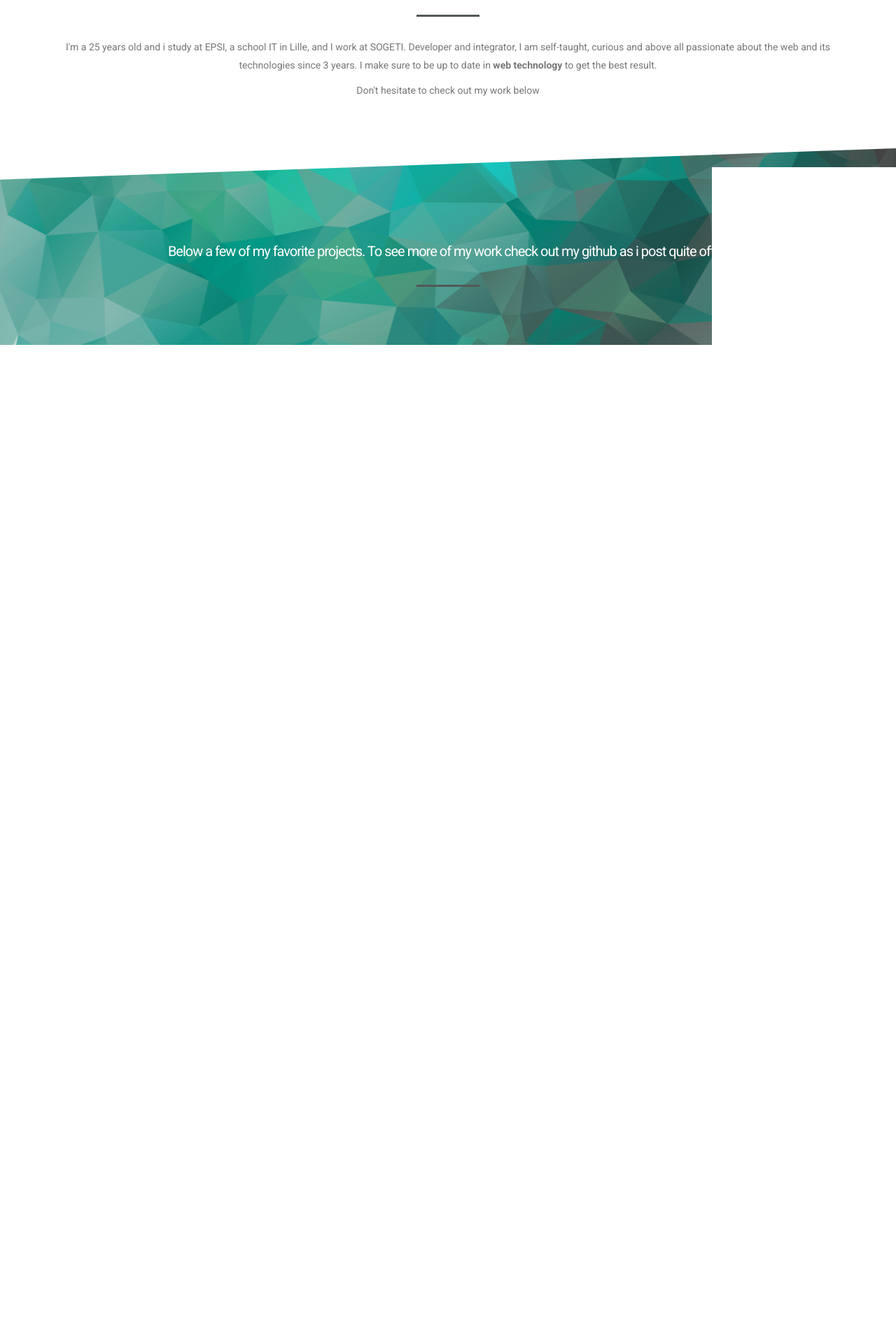
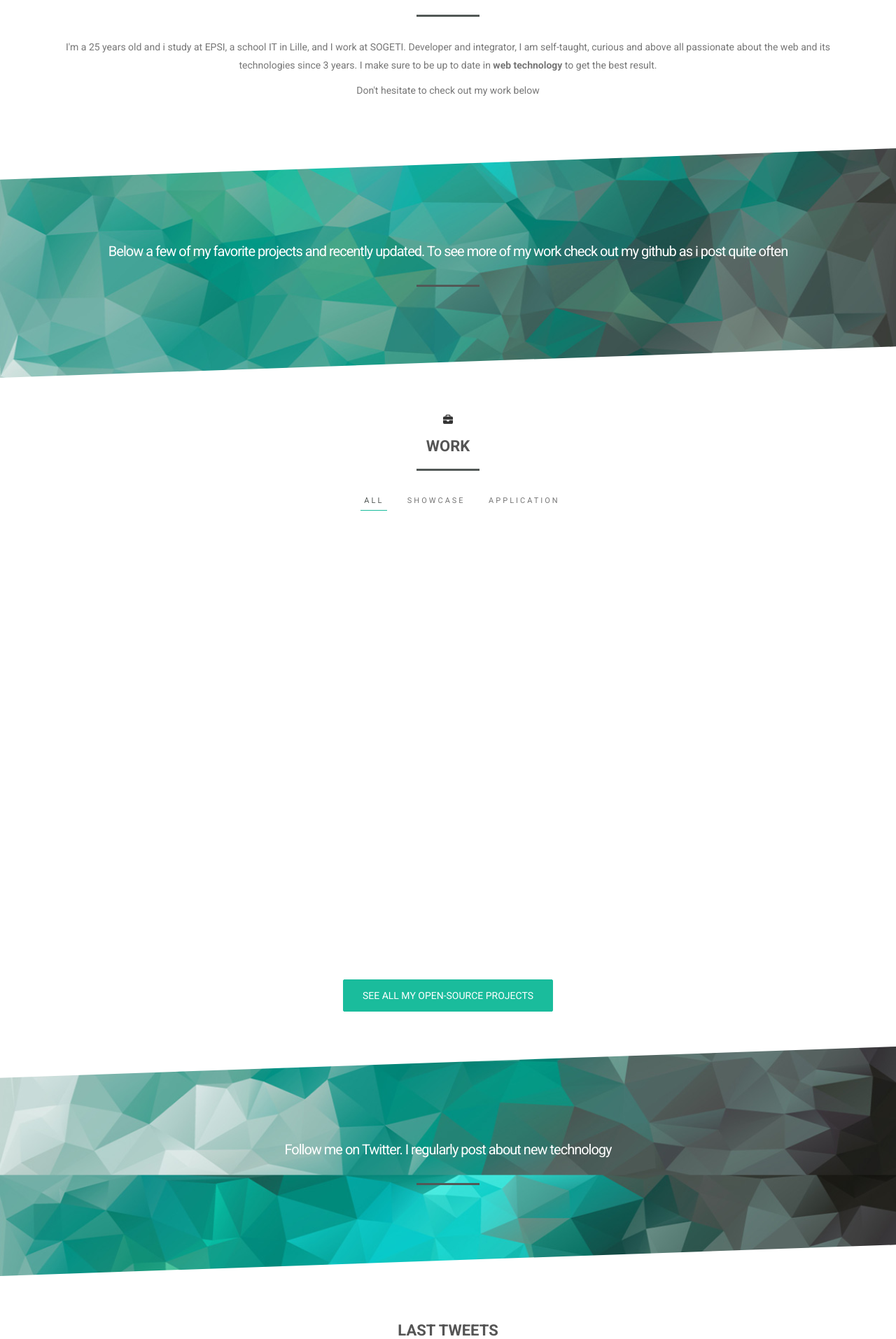
Before and after one commit to clamarque/clamarque.github.io, a PHP site: page / in a window 1280 px wide. Shown: the part 778-2692 px from the top of the page at 70% size. Before the commit the page ends 1271 px from the top, so only its background shows below. Run offline with PHP 8.4, Linux system fonts and the light colour scheme; some libraries are stand-ins or nearby versions.

Commit message:
adding section twitter

```diff
--- a/css/style.css
+++ b/css/style.css
@@ -114,7 +114,6 @@ p {
     background-color: rgba(0, 0, 0, .3);
 }
 
-
 /*
 * BTN ICON *
 */
@@ -163,7 +162,6 @@ p {
     color: #4183c4;
 }
 
-
 /*
 * SECTION HOME *
 */
@@ -187,7 +185,6 @@ p {
     font-size: 17px;
 }
 
-
 /*
 * SECTION ABOUT *
 */
@@ -197,7 +194,6 @@ p {
     padding: 10px 0;
     width: 100%;
 }
-
 
 /*
 * SECTION INTRO *
@@ -212,7 +208,6 @@ p {
     color: #FFF;
     font-weight: normal;
 }
-
 
 /*
 * SECTION WORK *
@@ -248,7 +243,7 @@ p {
 }
 
 #repos {
-    min-height: 450px !important;
+    min-height: 610px !important;
 }
 #repos .item {
     margin: 30px 0;
@@ -257,7 +252,7 @@ p {
     display: block;
     box-shadow: 0 1px 3px 0 rgba(0, 0, 0, 0.2), 0 1px 1px 0 rgba(0, 0, 0, 0.14), 0 2px 1px 1px rgba(0, 0, 0, 0.12);
     color: #FFF;
-    min-height: 210px;
+    min-height: 263px;
     background-size: cover;
 }
 #repos a > img {
@@ -309,6 +304,13 @@ p {
     -webkit-transition-property: -webkit-transform, opacity;
     -ms-transition-property: -ms-transform, opacity;
     transition-property: transform, opacity;
+}
+/*
+* SECTION TWITTER *
+*/
+#section-twitter {
+    position: relative;
+    background: #FFF;
 }
 
 /*
--- a/index.html
+++ b/index.html
@@ -3,7 +3,7 @@
 
 <head>
     <meta charset="utf-8">
-    <title>C.Lamarque</title>
+    <title>CLamarque</title>
     <meta name="author" content="Lamarque Charles">
     <meta http-equiv="X-UA-Compatible" content="IE=edge">
     <meta name="viewport" content="width=device-width, initial-scale=1">
@@ -12,6 +12,7 @@
     <link rel="icon" type="image/png" href="img/favicon.ico" />
     <link href="https://maxcdn.bootstrapcdn.com/bootstrap/3.3.2/css/bootstrap.min.css" rel="stylesheet">
     <script src="https://use.fontawesome.com/20cebff76a.js"></script>
+
     <link rel="stylesheet" href="css/style.css">
 
     <link href='https://fonts.googleapis.com/css?family=Roboto:400,700,400italic,700italic' rel='stylesheet' type='text/css'>
@@ -54,7 +55,7 @@
     </section>
     <section class="section-intro">
         <div class="container">
-            <h3>Below a few of my favorite projects. To see more of my work check out my github as i post quite often</h3>
+            <h3>Below a few of my favorite projects and recently updated. To see more of my work check out my github as i post quite often</h3>
             <hr class="section__line">
         </div>
     </section>
@@ -71,10 +72,22 @@
                 </ul>
             </div>
             <div id="repos"></div>
-
             <div class="row">
                 <a href="https://github.com/Clamarque">See all my open-source projects</a>
             </div>
+        </div>
+    </section>
+        <section class="section-intro">
+        <div class="container">
+            <h3>Follow me on Twitter. I regularly post about new technology</h3>
+            <hr class="section__line">
+        </div>
+    </section>
+    <section id="section-twitter" class="section">
+        <div class="container">
+            <h2>Last Tweets</h2>
+            <hr class="section__line">
+            <a class="twitter-timeline" data-lang="en" data-height="500" data-width="400" data-link-color="#19CF86" href="https://twitter.com/Cha_lamarque">Tweets by Cha_lamarque</a>
         </div>
     </section>
     <section class="section-intro">
@@ -111,6 +124,7 @@
     <script src="https://maxcdn.bootstrapcdn.com/bootstrap/3.3.2/js/bootstrap.min.js"></script>
     <script src="http://cdnjs.cloudflare.com/ajax/libs/jquery.isotope/1.5.25/jquery.isotope.min.js"></script>
     <script src="js/main.js"></script>
+    <script async src="http://platform.twitter.com/widgets.js" charset="utf-8"></script>
 
 </body>
 </html>
--- a/js/main.js
+++ b/js/main.js
@@ -1,18 +1,19 @@
 //Init var
 var apiDomain = 'https://api.github.com';
 var username = 'clamarque';
-var api = '/users/' + username + '/repos';
+var url = '/users/' + username + '/repos';
+var typeSort = 'updated';
+var token = '1c6ce1a76cf195b536c6e0af14e8d71e6e804f7e';
 
 //function init repository
 $(function () {
     $.ajax({
-        url: apiDomain + api + '?sort=updated&client_secret=1c6ce1a76cf195b536c6e0af14e8d71e6e804f7e',
+        url: apiDomain + url + '?sort='+ typeSort +'&client_secret='+ token,
         dataType: 'json',
         success: function (data, status, error) {
             if (data.length > 0) {
                 for (var i = 0; i < 6; i++) {
                     var repo = data[i];
-                    console.log(repo);
                     //add repository
                     addRepos(repo);
                 }
@@ -37,14 +38,13 @@ function addRepos(repo) {
     var $link = $('<a>').attr('href', repo.svn_url).appendTo($container);
 
     $.ajax({
-        url: 'https://raw.githubusercontent.com/' + username + '/' + repo.name + '/gh-pages/img/logo.jpg',
+        url: 'https://raw.githubusercontent.com/' + username + '/' + repo.name + '/gh-pages/img/logo.png',
         success: function (data, status, error) {
             $link.append('<p></p>');
-            $link.append('<img src="https://raw.githubusercontent.com/' + username + '/' + repo.name + '/gh-pages/img/logo.jpg" />');
+            $link.append('<img src="https://raw.githubusercontent.com/' + username + '/' + repo.name + '/gh-pages/img/logo.png" />');
             $link.append('<p><i class="fa fa-star" aria-hidden="true"></i>' + repo.stargazers_count + '</p>');
             $link.append('<h5>' + repo.language + '</h5>');
             $link.append('<p>' + repo.description + '</p>');
-
 
             $container.append($link);
         },
```
